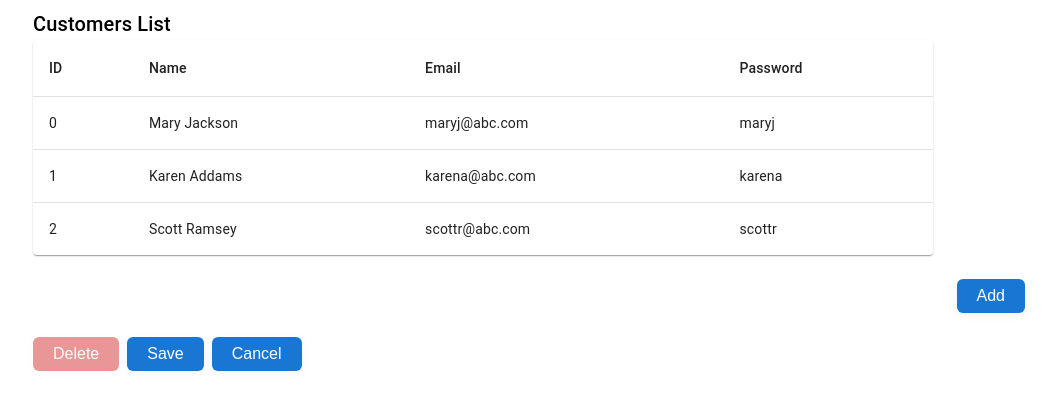
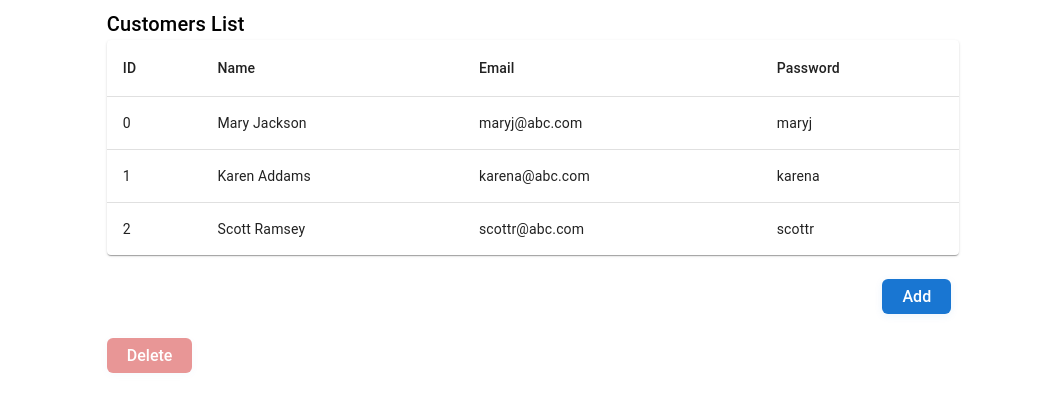
Before and after one commit to devjhwan/GoldenDuck, a React (Vite) app in the folder client/: page / in a window 1280 px wide. Shown: the top 412 px of the page, without its empty margins (107-1163 px from the left). Built offline with nearby package versions, Linux system fonts and the light colour scheme.

Commit message:
Change styles: font-family and AddForm
Co-Authored-By: Pilar Medina <pilarmedina2000@gmail.com>

```diff
--- a/client/src/App.tsx
+++ b/client/src/App.tsx
@@ -57,7 +57,7 @@ function App() {
   return (
     <>
       <Box sx={{ flexGrow: 1, display: 'flex', justifyContent: 'center' }}>
-        <Grid container spacing={2} sx={{ maxWidth: 1000 }}>
+        <Grid container spacing={2} >
           <Grid size={12}>
             <Typography
               sx={{ flex: '1 1 100%' }}
@@ -81,8 +81,6 @@ function App() {
                   disabled={selectedId === null} style={selectedId === null ? { pointerEvents: 'none' } : {}}>
             Delete
           </button>
-            <button className="form-button">Save</button>
-            <button className="form-button">Cancel</button>
           </Grid>
         </Grid>
       </Box>
--- a/client/src/FormDialog.tsx
+++ b/client/src/FormDialog.tsx
@@ -16,7 +16,7 @@ export default function FormDialog(props: any) {
 
   return (
     <React.Fragment>
-        <button className="form-button" onClick={ handleOpen }>Add</button>
+      <button className="form-button" onClick={ handleOpen }>Add</button>
       <Dialog open={open} onClose={handleClose}>
         <DialogContent>
           <AddForm
--- a/client/src/index.css
+++ b/client/src/index.css
@@ -1,3 +1,6 @@
-body, html {
-  font-family: 'Century Gothic', Arial, Helvetica, sans-serif;
+body, html,
+*, button, input, select, textarea,
+.MuiTypography-root,
+.MuiTableCell-root {
+  font-family: 'Century Gothic', 'Roboto', Arial, Helvetica, sans-serif !important;
 }
```
